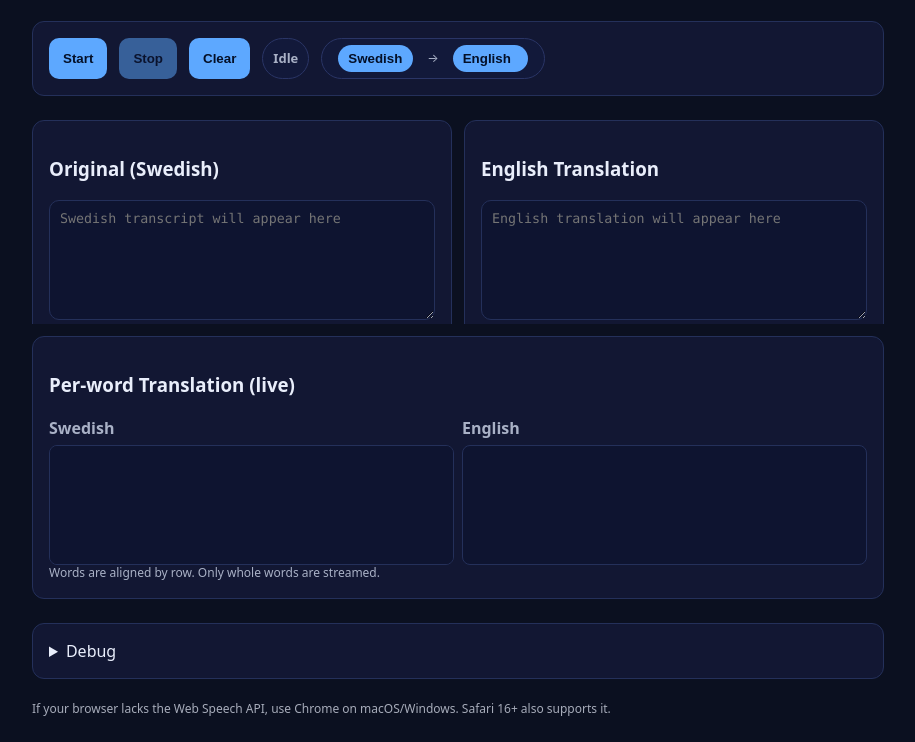
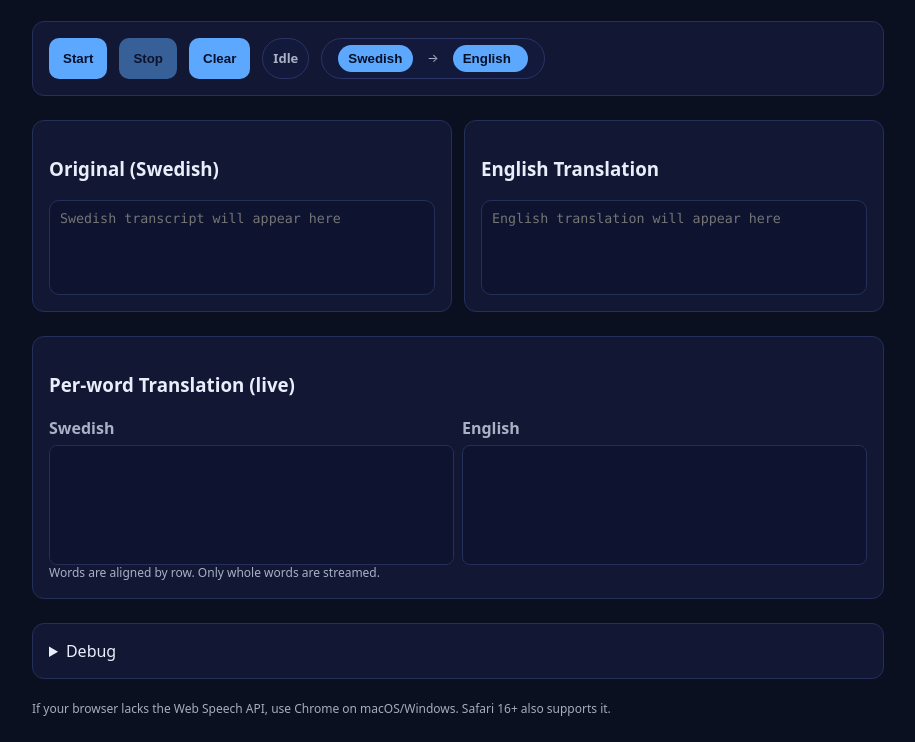
Before and after one commit to chrfra/Live-translator, a plain HTML site: page index.html in a window 1280 px wide. Shown: the part 58-800 px from the top of the page, without its empty margins (182-1097 px from the left). Drawn offline with Linux system fonts and the light colour scheme; no server answers.

Commit message:
style(ui): lock Original/English sections to equal heights and make textareas fill containers

```diff
--- a/index.html
+++ b/index.html
@@ -28,8 +28,10 @@
     .cell{font-family: ui-monospace, SFMono-Regular, Menlo, Consolas, Liberation Mono, monospace; line-height:1.6; border-right:1px solid #2a3566 }
     .cell.en{ border-left:1px solid #2a3566; border-right:0 }
     .wrap{height:100vh;display:flex;flex-direction:column}
-    .fill{flex:1;overflow:auto}
-    #swedishOut,#englishOut{max-height:30vh;overflow:auto}
+    .fill{flex:1;min-height:0}
+    .grid.fill{flex:1;min-height:0}
+    .grid.fill > .card{display:flex;flex-direction:column;min-height:0}
+    .grid.fill > .card textarea{flex:1;min-height:0;resize:none}
     #langInfo select{background:var(--accent);color:#041028;border:0;border-radius:999px;padding:6px 10px;font-weight:700;appearance:none;margin:0 6px}
     .foot{opacity:.7;font-size:12px;margin-top:10px}
     .small{font-size:12px;color:var(--muted)}
```
